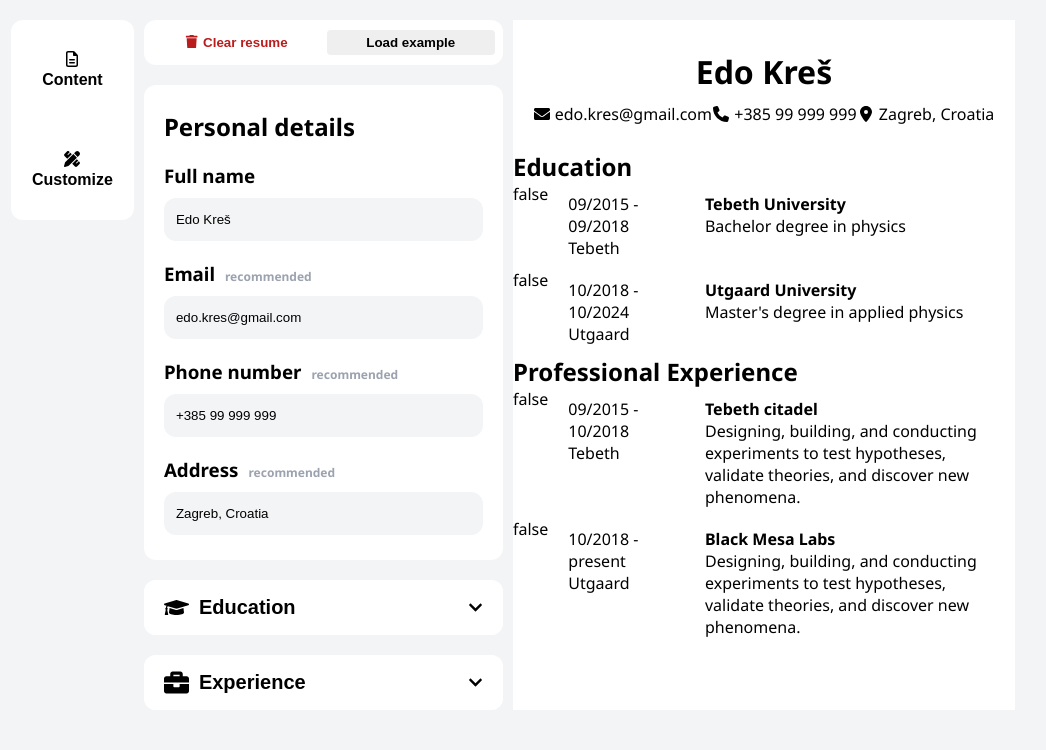
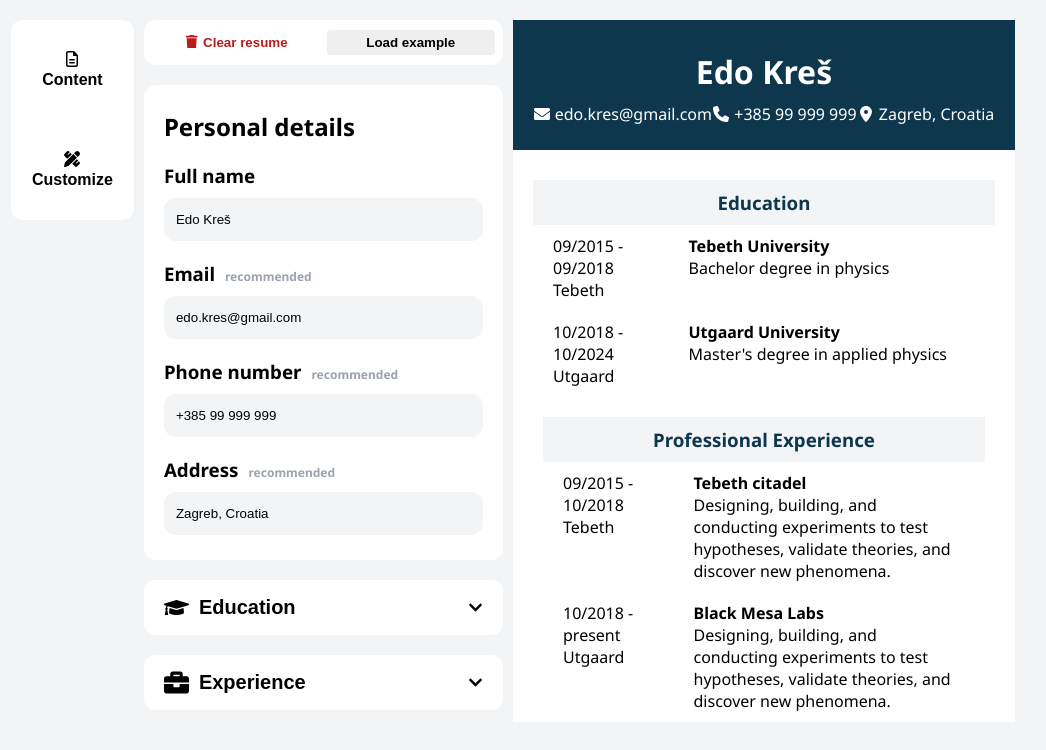
Before and after one commit to kresko/CvForge, a React (Vite) app: page / in a window 1280 px wide. Shown: the top 750 px of the page, without its empty margins (137-1183 px from the left). Built offline with nearby package versions, Linux system fonts and the light colour scheme.

Commit message:
Added styles, animation functionality, fixing bugs
Added styles, animation functionality, fixing bugs

```diff
--- a/src/Components/CvForgeForm/FormConfiguratorButton/FormConfiguratorButton.jsx
+++ b/src/Components/CvForgeForm/FormConfiguratorButton/FormConfiguratorButton.jsx
@@ -7,7 +7,7 @@ function FormConfiguratorButton({ content, icon, toggleForm, id }) {
 
     return (
         <>
-            <button className={`form-configurator-button classNameAdditional`} onClick={test}>
+            <button className={`form-configurator-button ${id}`} onClick={test}>
                 <div className='icon-container'>{icon}</div>
                 <p>{content}</p>
             </button>
--- /dev/null
+++ b/src/Components/CvForgeRenderer/RendererBody/RendererBody.css
@@ -0,0 +1,23 @@
+.renderer-body-education {
+    margin-top: 30px;
+    padding: 0 20px;
+}
+
+.renderer-body-education h3 {
+    text-align: center;
+    padding: 10px 0;
+    background-color: #f3f4f6;
+    color: #0e374e;
+}
+
+.renderer-body-experience {
+    padding: 0 30px;
+    margin-top: 20px;
+}
+
+.renderer-body-experience h3 {
+    text-align: center;
+    padding: 10px 0;
+    background-color: #f3f4f6;
+    color: #0e374e;
+}
--- a/src/Components/CvForgeRenderer/RendererBody/RendererBody.jsx
+++ b/src/Components/CvForgeRenderer/RendererBody/RendererBody.jsx
@@ -1,11 +1,12 @@
 import defaultDataset from "../../../Data/DefaultDataset";
 import RendererBodySection from "../RendererBodySection/RendererBodySection";
+import './RendererBody.css';
 
 function RendererBody({ bachelorDegreeEducationInfo, mastersDegreeEducationInfo, theoreticalPhysicistJobExperienceInfo, experimentalPhysicistJobExperienceInfo }) {
     return (
         <>
             <div className="renderer-body-education">
-                <h2>{defaultDataset.sections.education.label}</h2>
+                <h3>{defaultDataset.sections.education.label}</h3>
 
                 <RendererBodySection
                     startDate={defaultDataset.sections.education.bachelorDegree.startDate}
@@ -27,7 +28,7 @@ function RendererBody({ bachelorDegreeEducationInfo, mastersDegreeEducationInfo,
             </div>
 
             <div className="renderer-body-experience">
-                <h2>{defaultDataset.sections.experience.label}</h2>
+                <h3>{defaultDataset.sections.experience.label}</h3>
 
                 <RendererBodySection
                     startDate={defaultDataset.sections.experience.theoreticalPhysicistJob.startDate}
--- a/src/Components/CvForgeRenderer/RendererBodySection/RendererBodySection.css
+++ b/src/Components/CvForgeRenderer/RendererBodySection/RendererBodySection.css
@@ -11,3 +11,7 @@
     width: 75%;
     margin: 10px 20px;
 }
+
+.hidden {
+    display: none;
+}
--- a/src/Components/CvForgeRenderer/RendererBodySection/RendererBodySection.jsx
+++ b/src/Components/CvForgeRenderer/RendererBodySection/RendererBodySection.jsx
@@ -3,8 +3,7 @@ import './RendererBodySection.css';
 function RendererBodySection({ startDate, endDate, location, insitutionName, degree, description='', resumeInfo }) {
     return (
         <>
-            <div className="renderer-body-section">
-                <p>{ resumeInfo ? 'true' : 'false'}</p>
+            <div className={`renderer-body-section ${resumeInfo ? 'hidden' : ''}`}>
                 <div className="date-location">
                     <p className="date"><span>{startDate}</span> - <span>{endDate}</span></p>
                     <p className="location">{location}</p>
--- a/src/Components/CvForgeRenderer/RendererHeader/RendererHeader.css
+++ b/src/Components/CvForgeRenderer/RendererHeader/RendererHeader.css
@@ -1,5 +1,7 @@
 .renderer-header {
     padding: 30px 20px 25px 20px;
+    background-color: #0e374e;
+    color: #fff;
 }
 
 .renderer-header-label {
```
